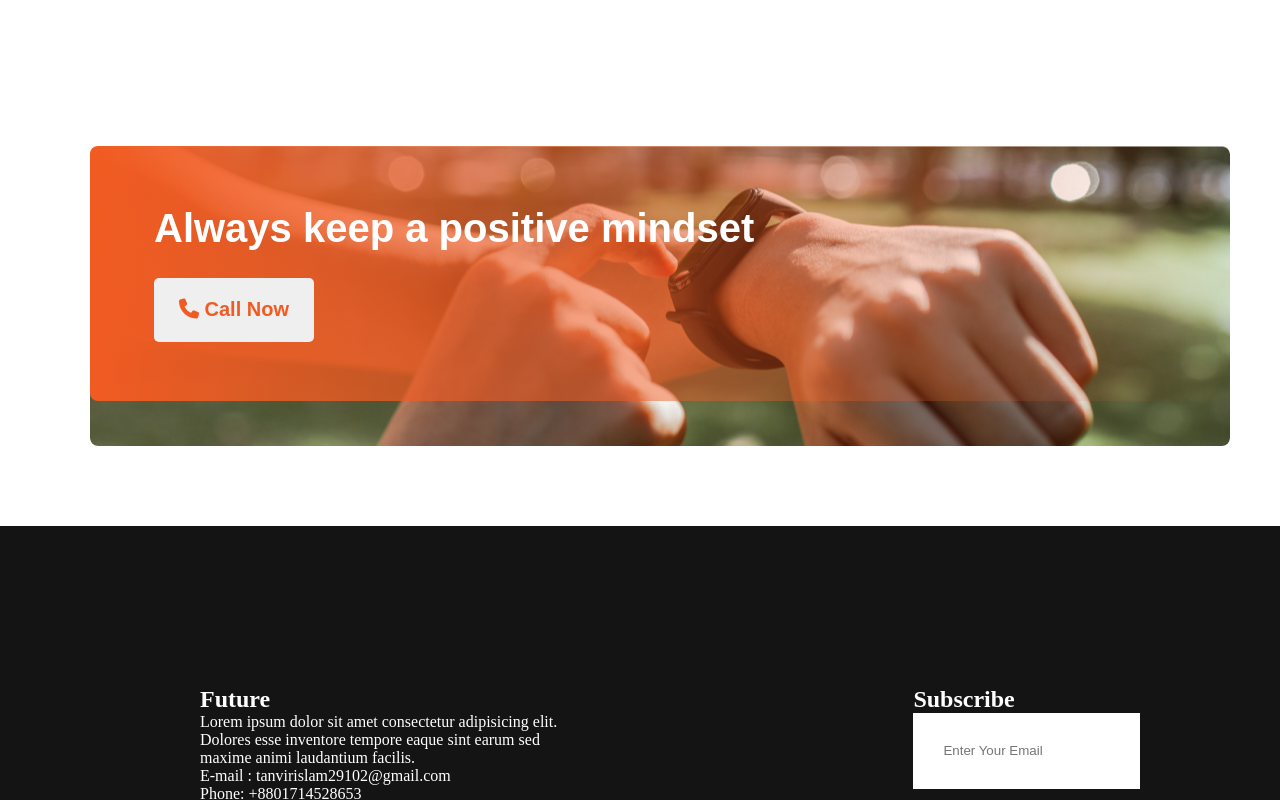
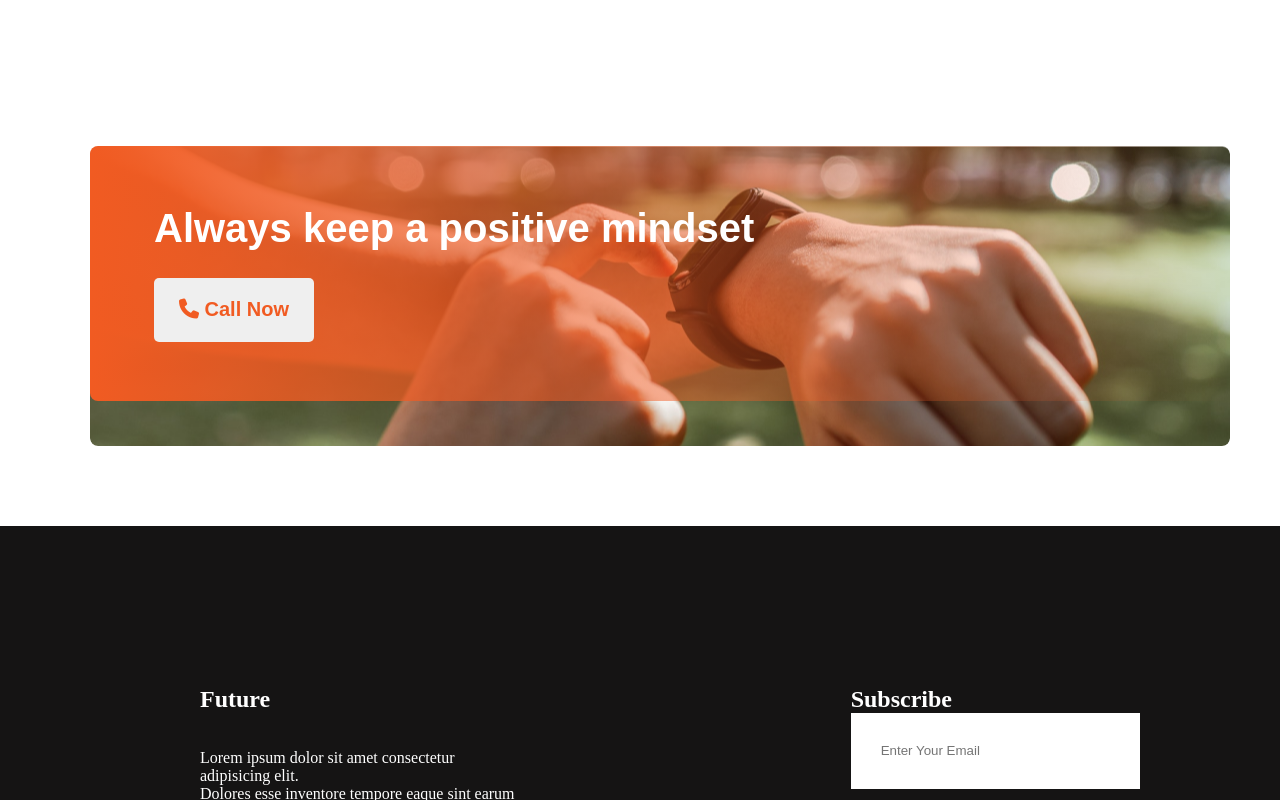
Before and after one commit to TanvirIslam8653/New-Year-Mission, a plain HTML site: page index.html in a window 1280 px wide. Shown: the part 2000-2800 px from the top of the page. Drawn offline with Linux system fonts and the light colour scheme; files whose address does not match are found by name.

Commit message:
all done

```diff
--- a/index.html
+++ b/index.html
@@ -82,8 +82,9 @@
 <section class="Future">
 <div>
     <h1 class="sec-title">Future</h1>
-    <p class="sec-des">Lorem ipsum dolor sit amet consectetur adipisicing elit. Dolores esse inventore tempore eaque sint earum sed maxime animi laudantium facilis.</p>
-<p class="sec-info"> E-mail : tanvirislam29102@gmail.com <br> Phone: +8801714528653 </p>
+    <br> <br>
+    <p class="sec-des">Lorem ipsum dolor sit amet consectetur adipisicing elit. <br> Dolores esse inventore tempore eaque sint earum sed maxime animi laudantium facilis.</p> <br>
+<p class="sec-info"> E-mail : tanvirislam29102@gmail.com <br> <br> Phone: +8801714528653 </p> <br>
 <a href=""><img src="../my-new-year/images/icons/fb.png" alt=""></a>
 <a href=""><img src="../my-new-year/images/icons/twitter.png" alt=""></a>
 <a href=""><img src="../my-new-year/images/icons/youtube.png" alt=""></a>
```
